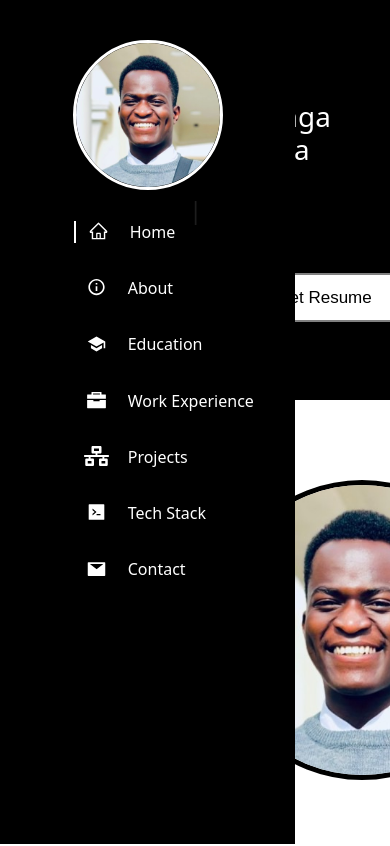
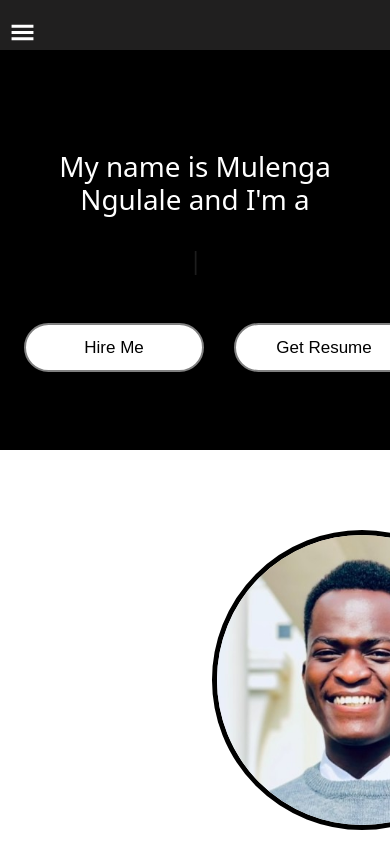
Before and after one commit to mulengangulale/My-Personal-Portfolio, a React (Create React App) app: page / in a window 390 px wide. Shown: the top 846 px of the page. Built offline with nearby package versions, Linux system fonts and the light colour scheme.

Commit message:
Done adding the Mobile view responsiveness

```diff
--- a/src/components/Contents/Contents.js
+++ b/src/components/Contents/Contents.js
@@ -8,11 +8,13 @@ import WorkExperience from '../WorkExperience/WorkExperience';
 import Education from '../Education/Education';
 import Contact from '../Contact/Contact';
 import ScrollToTop from "react-scroll-to-top";
+import NavBarMobileView from '../NavBarMobileView/NavBarMobileView';
 
 
 const Content = () => {
   return (
     <>
+        <NavBarMobileView />
         <Home />
         <About />
         <Education />
--- a/src/components/Layout/Layout.css
+++ b/src/components/Layout/Layout.css
@@ -2,3 +2,9 @@
 .col-lg-10{
     padding: 0 !important;
 }
+
+/* @media (max-width: 100px) {
+    .sidebar{
+        display: none;
+    }
+} */
--- /dev/null
+++ b/src/components/NavBarMobileView/NavBarMobileView.css
@@ -0,0 +1,48 @@
+.navbar-header{
+    width: 100%;
+    background-color: rgb(32, 31, 31);
+    color: white;
+    height: 50px;
+}
+
+.mobile-view-navbar{
+    position: sticky;
+    top: 0;
+    z-index: 1;
+}
+.mobile-nav{
+    height: auto;
+    width: 210px;
+    background-color:  rgb(32, 31, 31);
+    margin-top: 1px;
+    padding-top: 10px;
+    padding-bottom: 10px;
+}
+
+.mobile-nav ul li{
+    color: white;
+    list-style-type: none;
+    cursor: pointer;
+    text-decoration: none;
+    margin-top: 30px;
+}
+
+.mobile-nav ul li{
+    text-decoration: none;
+}
+.nav-item-mobileview .active{
+    color: white;
+    padding: 5px;
+    border-left: 2px solid white;
+}
+.navbar-header p svg{
+    margin-left: 10px;
+    cursor: pointer;
+    margin-top: 20px;
+}
+
+@media (min-width: 1000px) {
+    .mobile-view-navbar{
+        display: none;
+    }
+}
--- /dev/null
+++ b/src/components/NavBarMobileView/NavBarMobileView.js
@@ -0,0 +1,67 @@
+import React, {useState} from 'react';
+import "./NavBarMobileView.css"
+import {GiHamburgerMenu} from "react-icons/gi"
+import {AiOutlineHome, AiFillCode, AiFillMail} from "react-icons/ai"
+import {IoMdInformationCircleOutline, IoMdSchool} from "react-icons/io"
+import {IoBriefcaseSharp} from "react-icons/io5"
+import {FaNetworkWired} from "react-icons/fa";
+import { Link } from "react-scroll";
+
+const NavBarMobileView = () => {
+    const [open, setOpen] = useState(false)
+
+    function handleClick(){
+        setOpen(!open)
+    }
+  return (
+    <div className='mobile-view-navbar'>
+        <div className='navbar-header'>
+            <p><GiHamburgerMenu size={25} onClick={handleClick}/></p>
+        </div>
+        { open ? (<div className='mobile-nav'>
+            <ul>
+                <li className="nav-item-mobileview">
+                    <Link to="home" smooth={true}>
+                        <AiOutlineHome size={25} color="white"/> Home
+                    </Link>
+                </li>
+                <li className="nav-item-mobileview">
+                    <Link to="about" smooth={true}>
+                        <IoMdInformationCircleOutline size={25} color="white"/> About
+                    </Link>
+                </li>
+
+                <li className="nav-item-mobileview">
+                    <Link to="education" smooth={true}>
+                        <IoMdSchool size={25} color="white"/> Education
+                    </Link>
+                </li>
+                <li className="nav-item-mobileview">
+                    <Link to="workexperience" smooth={true}>
+                        <IoBriefcaseSharp size={25} color="white"/> Work Experience
+                    </Link>
+                </li>
+                <li className="nav-item-mobileview">
+                    <Link to="projects" smooth={true}>
+                        <FaNetworkWired size={25} color="white"/> Projects
+                    </Link>
+                </li>
+                <li className="nav-item-mobileview">
+                    <Link to="techstack" smooth={true}>
+                        <AiFillCode size={25} color="white"/> Tech Stack
+                    </Link>
+                </li>
+                {/* <li className="nav-item"> <PiArticleFill size={25} color="white"/> Blog Posts </li> */}
+                <li className="nav-item-mobileview">
+                    <Link to="contact" smooth={true}>
+                        <AiFillMail size={25} color="white"/> Contact
+                    </Link>
+                </li>
+            </ul>
+        </div>): null }
+
+    </div>
+  )
+}
+
+export default NavBarMobileView
--- a/src/components/Sidebar/Sidebar.css
+++ b/src/components/Sidebar/Sidebar.css
@@ -34,3 +34,9 @@
     border-radius: 5px;
     margin-top: 50px;
 }
+
+@media (max-width: 1000px) {
+    .sidebar{
+        display: none;
+    }
+}
--- a/src/components/Sidebar/SidebarList.css
+++ b/src/components/Sidebar/SidebarList.css
@@ -41,3 +41,11 @@
 .nav-item .active {
     border-left: 2px solid white;
 }
+
+.nav-item:hover{
+    border-left: 2px solid white;
+    /* background-color: gray; */
+    transition-duration: 1s;
+    /* padding: 10px;
+    border-radius: 90px; */
+}
--- a/src/components/Sidebar/SidebarList.js
+++ b/src/components/Sidebar/SidebarList.js
@@ -18,39 +18,39 @@ function SidebarList({expandSidebar}) {
                 </div>
                 <ul>
                     <li className="nav-item">
-                        <Link to="home" spy={true} smooth={true}>
+                        <Link to="home" smooth={true}>
                             <AiOutlineHome size={25} color="white"/> Home
                         </Link>
                     </li>
                     <li className="nav-item">
-                        <Link to="about" spy={true} smooth={true}>
+                        <Link to="about" smooth={true}>
                             <IoMdInformationCircleOutline size={25} color="white"/> About
                         </Link>
                     </li>
 
                     <li className="nav-item">
-                        <Link to="education" spy={true} smooth={true}>
+                        <Link to="education" smooth={true}>
                             <IoMdSchool size={25} color="white"/> Education
                         </Link>
                     </li>
                     <li className="nav-item">
-                        <Link to="workexperience" spy={true} smooth={true}>
+                        <Link to="workexperience" smooth={true}>
                             <IoBriefcaseSharp size={25} color="white"/> Work Experience
                         </Link>
                     </li>
                     <li className="nav-item">
-                        <Link to="projects" spy={true} smooth={true}>
+                        <Link to="projects" smooth={true}>
                             <FaNetworkWired size={25} color="white"/> Projects
                         </Link>
                     </li>
                     <li className="nav-item">
-                        <Link to="techstack" spy={true} smooth={true}>
+                        <Link to="techstack" smooth={true}>
                             <AiFillCode size={25} color="white"/> Tech Stack
                         </Link>
                     </li>
                     {/* <li className="nav-item"> <PiArticleFill size={25} color="white"/> Blog Posts </li> */}
                     <li className="nav-item">
-                        <Link to="contact" spy={true} smooth={true}>
+                        <Link to="contact" smooth={true}>
                             <AiFillMail size={25} color="white"/> Contact
                         </Link>
                     </li>
@@ -58,45 +58,45 @@ function SidebarList({expandSidebar}) {
             </div>
         ) : (
             <div className="navbar-items-only-icons">
-            <ul>
+                {/* <ul>
                     <li className="nav-item">
-                        <Link to="home" spy={true} smooth={true}>
+                        <Link to="home" smooth={true}>
                             <AiOutlineHome size={25} color="white"/>
                         </Link>
                     </li>
                     <li className="nav-item">
-                        <Link to="about" spy={true} smooth={true}>
+                        <Link to="about" smooth={true}>
                             <IoMdInformationCircleOutline size={25} color="white"/>
                         </Link>
                     </li>
 
                     <li className="nav-item">
-                        <Link to="education" spy={true} smooth={true}>
+                        <Link to="education" smooth={true}>
                             <IoMdSchool size={25} color="white"/>
                         </Link>
                     </li>
                     <li className="nav-item">
-                        <Link to="workexperience" spy={true} smooth={true}>
+                        <Link to="workexperience" smooth={true}>
                             <IoBriefcaseSharp size={25} color="white"/>
                         </Link>
                     </li>
                     <li className="nav-item">
-                        <Link to="projects" spy={true} smooth={true}>
+                        <Link to="projects" smooth={true}>
                             <FaNetworkWired size={25} color="white"/>
                         </Link>
                     </li>
                     <li className="nav-item">
-                        <Link to="techstack" spy={true} smooth={true}>
+                        <Link to="techstack" smooth={true}>
                             <AiFillCode size={25} color="white"/>
                         </Link>
                     </li>
-                    {/* <li className="nav-item"> <PiArticleFill size={25} color="white"/> Blog Posts </li> */}
+                    <li className="nav-item"> <PiArticleFill size={25} color="white"/> Blog Posts </li>
                     <li className="nav-item">
-                        <Link to="contact" spy={true} smooth={true}>
+                        <Link to="contact" smooth={true}>
                             <AiFillMail size={25} color="white"/>
                         </Link>
                     </li>
-                </ul>
+                </ul> */}
             </div>
         )}
 
```
